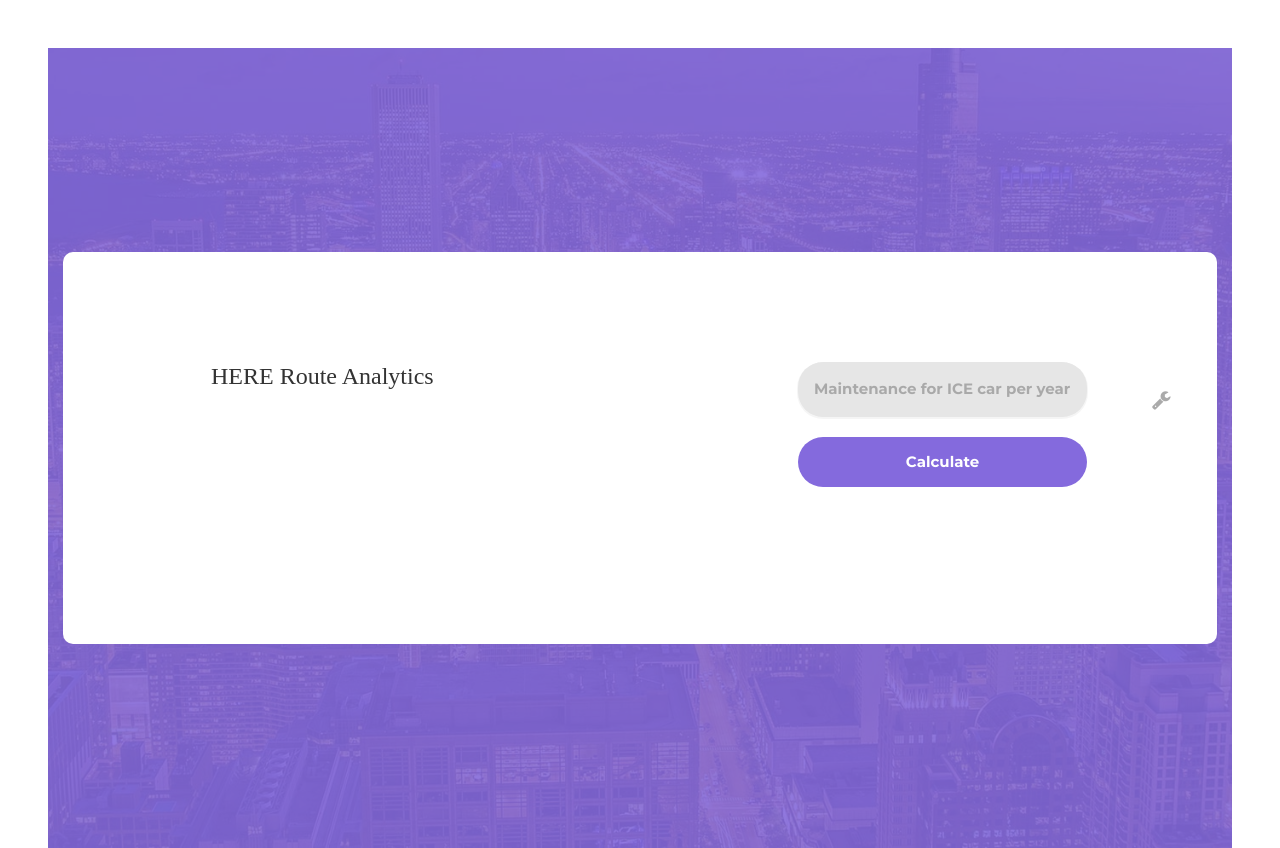
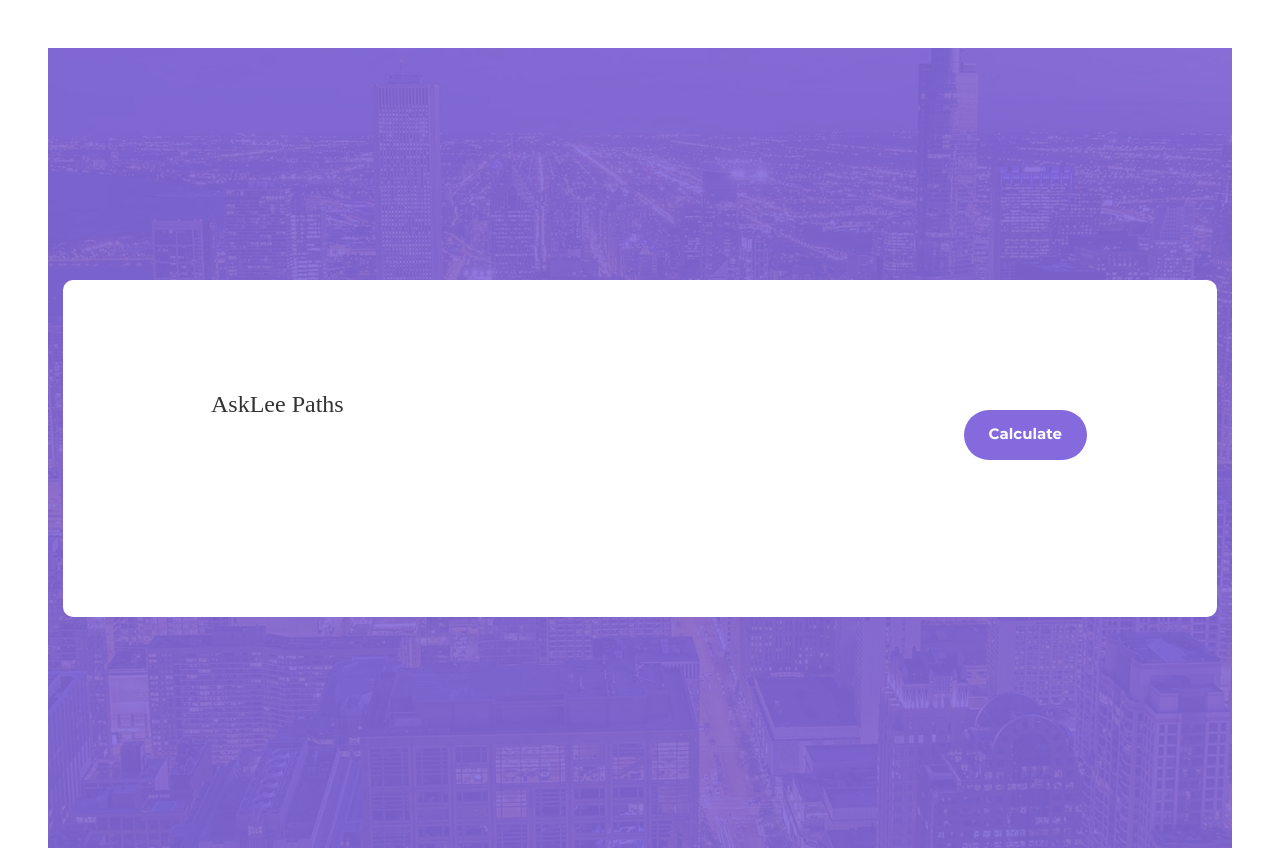
Before and after one commit to PK258/asklee, a Flask app: page / in a window 1280 px wide. Run offline with Flask 2, Linux system fonts and the light colour scheme; some libraries are stand-ins or nearby versions; some web fonts are replaced.

Commit message:
minor changes

```diff
--- a/app.py
+++ b/app.py
@@ -16,7 +16,7 @@ def values():
                     zip(request.form.getlist('user_id'),
                         request.form.getlist('from_date'),
                         request.form.getlist('to_date')):
-                fetch_plot_data(UserID, FromDate, ToDate)
+                fetch_plot_data()
                 return render_template('Asklee_paths.html')
             else:
                 return render_template('index.html')
--- a/functions.py
+++ b/functions.py
@@ -4,7 +4,7 @@ import plotly
 import plotly.express as px
 import config
 
-def fetch_plot_data(UserID, FromDate, ToDate):
+def fetch_plot_data():
     conn = psycopg2.connect(
         database="postgres",
         user="postgres",
--- a/templates/index.html
+++ b/templates/index.html
@@ -27,18 +27,9 @@
     <div class="container-contact100">
         <div class="wrap-contact100">
             <span class="contact100-form-title">
-                HERE Route Analytics
+                AskLee Paths
             </span>
             <form action="" method="post" class="contact100-form validate-form">
-                <div class="input.input100" data-validate="Enter UserID">
-                    <select class="select-css" name="user_id" id="user_id">
-                        <option>Maintenance for ICE car per year</option>
-                    </select>
-                    <span class="focus-input100"></span>
-                    <span class="symbol-input100">
-							<i class="fa fa-wrench" aria-hidden="true"></i>
-                    </span>
-                </div>
                 <div class="container-contact100-form-btn">
                     <button type="Calculate" href="/" class="contact100-form-btn">
                         Calculate
```
